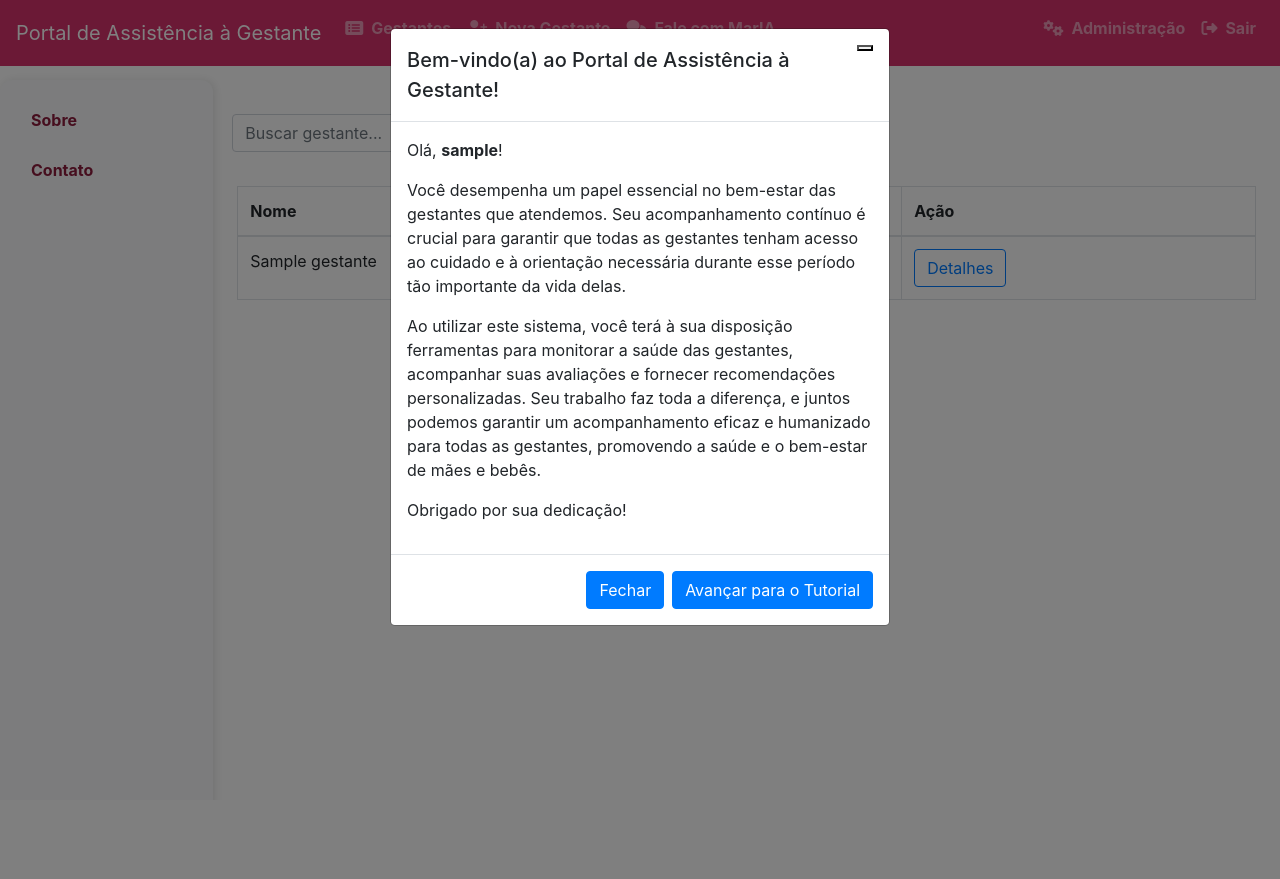
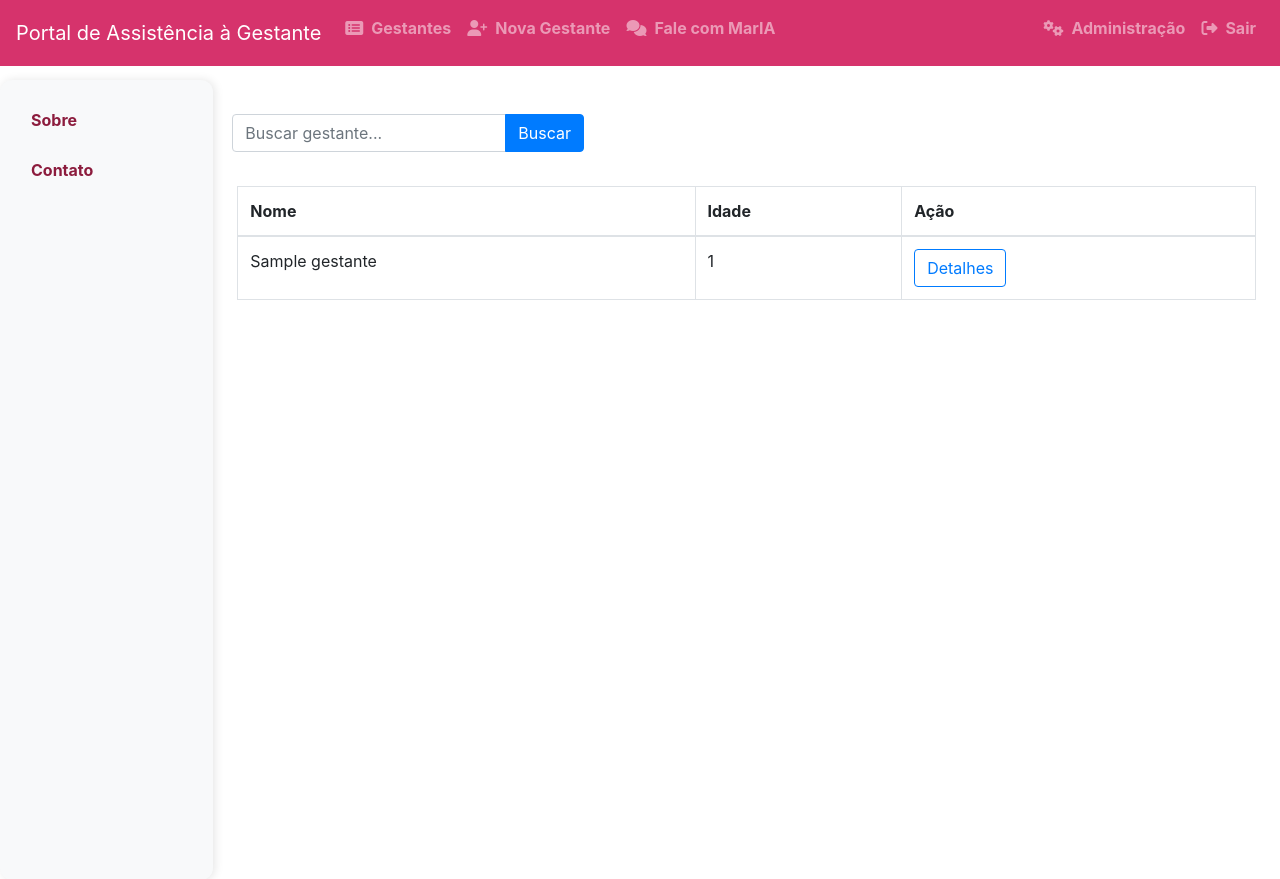
Before and after one commit to profsergiocosta/integrAI, a Django app: page / in a window 1280 px wide. Shown: the top 879 px of the page. Before the commit the page ends 626 px from the top, so only its background shows below. Run offline with Django 5.2, Linux system fonts and the light colour scheme; a user stored in the database is signed in; tables that the repository leaves empty hold one stand-in row (values such as "Sample post"); some libraries are stand-ins or nearby versions.

Commit message:
modal aparecer apenas uma vez no login

```diff
--- a/django_app/apps/gestantes/views.py
+++ b/django_app/apps/gestantes/views.py
@@ -19,7 +19,9 @@ def index(request):
             # Filtra as gestantes pelo usuário logado
         gestantes = Gestante.objects.filter(usuario=request.user).order_by("-data_cadastro")
 
-        return render(request, 'gestantes/index.html', {"cards":gestantes})
+        show_welcome = request.session.pop('show_welcome', False)
+
+        return render(request, 'gestantes/index.html', {"cards":gestantes, "show_welcome": show_welcome})
 
 
 def lista_gestantes(request):
--- a/django_app/apps/usuarios/views.py
+++ b/django_app/apps/usuarios/views.py
@@ -24,6 +24,7 @@ def login(request):
         if usuario is not None:
             auth.login(request, usuario)
             messages.success(request, f'{nome} logado com sucesso!')
+            request.session['show_welcome'] = True
             return redirect('index')
         else:
             messages.error(request, 'Erro ao efetuar login')
--- a/django_app/templates/gestantes/index.html
+++ b/django_app/templates/gestantes/index.html
@@ -2,6 +2,7 @@
 {% load static %}
 {% block content %}
 
+{% if show_welcome %}
 <!-- Modal de Boas-Vindas -->
 <div class="modal fade" id="welcomeModal" tabindex="-1" aria-labelledby="welcomeModalLabel" aria-hidden="true">
     <div class="modal-dialog">
@@ -18,7 +19,7 @@
             </div>
             <div class="modal-footer">
                 <a href="{% url 'lista_gestantes' %}" class="btn btn-primary">Fechar</a>
-                <a href="" class="btn btn-primary">Avançar para o Tutorial</a>
+
             </div>
         </div>
     </div>
@@ -30,13 +31,15 @@
         var myModal = new bootstrap.Modal(document.getElementById('welcomeModal'));
         myModal.show();
 
-        // Adicionando um evento de fechamento para redirecionar para a página lista_gestantes
         var closeButton = document.getElementById('closeModalButton');
-        closeButton.addEventListener('click', function() {
-            window.location.href = "{% url 'lista_gestantes' %}";
-        });
+        if (closeButton) {
+            closeButton.addEventListener('click', function () {
+                window.location.href = "{% url 'lista_gestantes' %}";
+            });
+        }
     };
 </script>
+{% endif %}
 
 <!-- Filtro de busca -->
 <div class="row">
```
